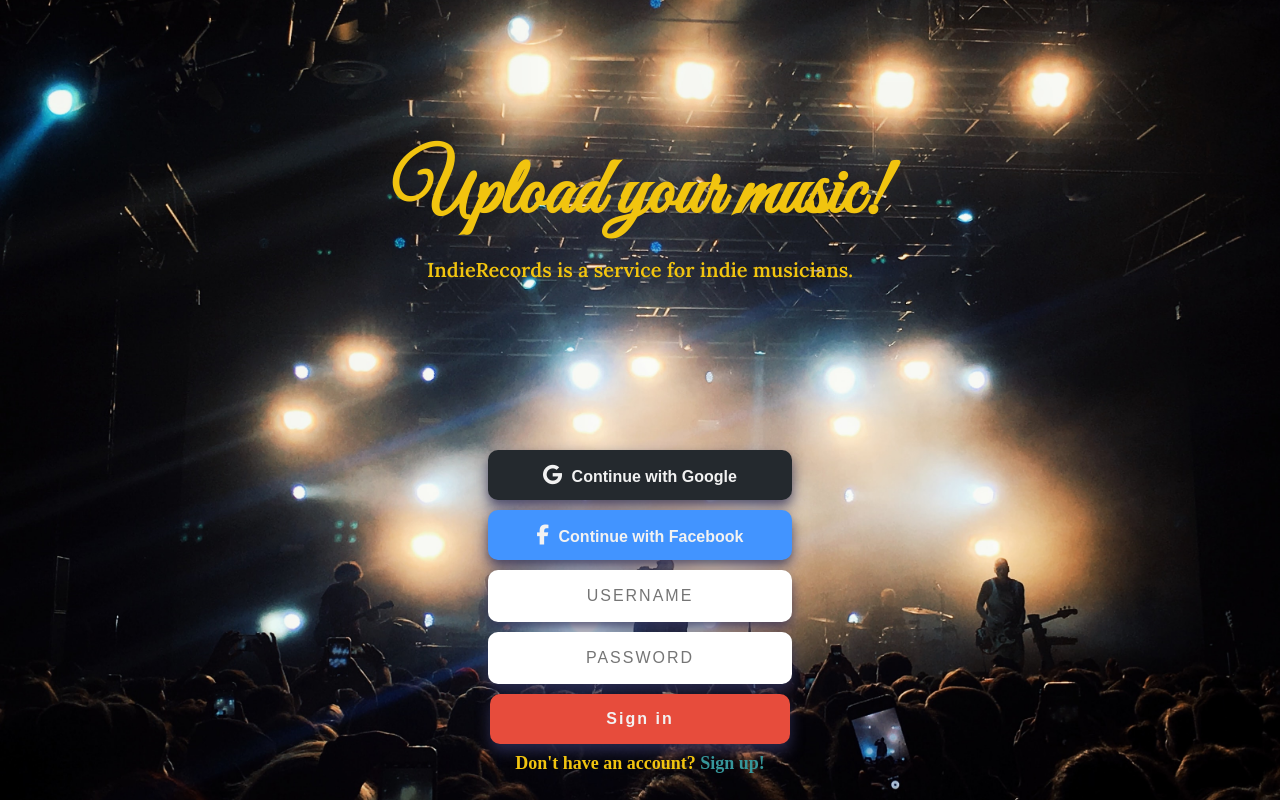
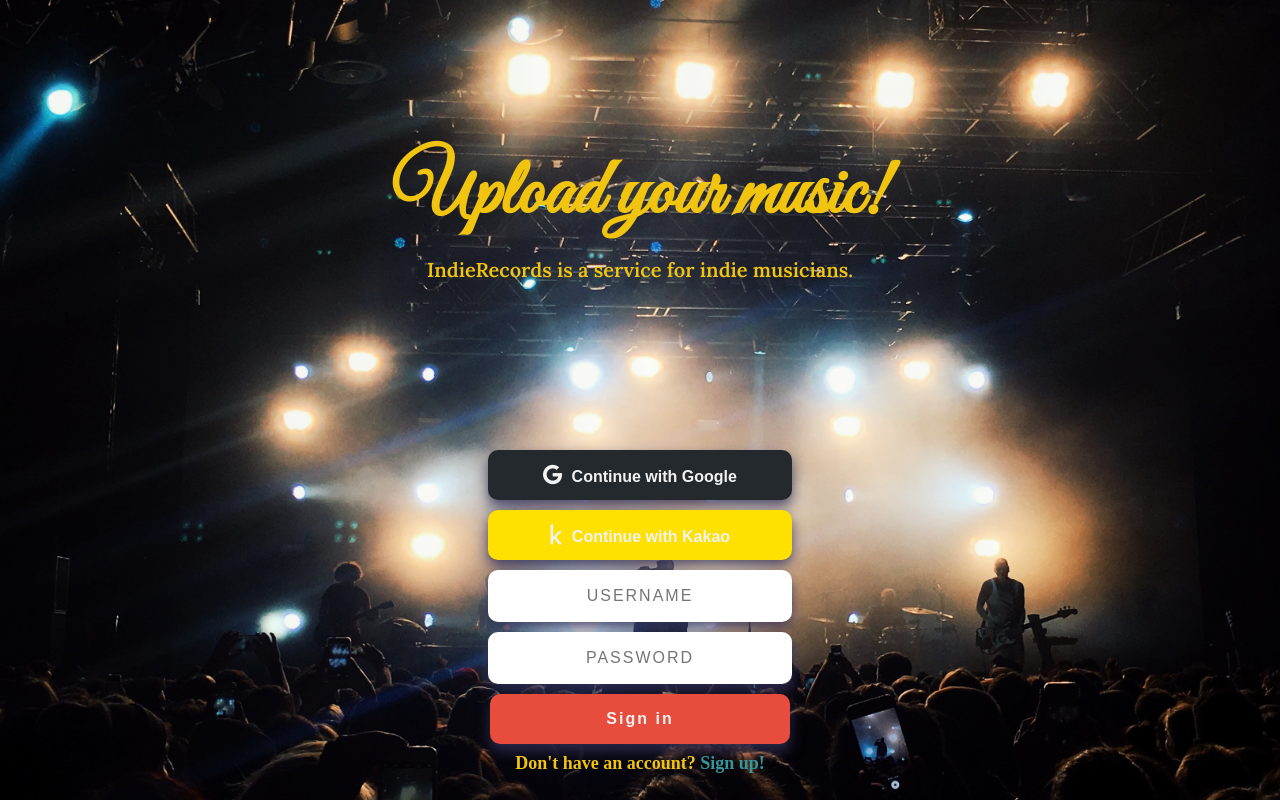
Before and after one commit to Peter-Roh/IndieRecords, a Django app: page / in a window 1280 px wide. Run offline with Django 3.2, Linux system fonts and the light colour scheme; some libraries are stand-ins or nearby versions.

Commit message:
change facebook login -> kakao login (no time to wait for inspection)

```diff
--- a/core/urls.py
+++ b/core/urls.py
@@ -12,6 +12,6 @@ urlpatterns = [
     path("", views.LoginView.as_view(), name="login"),
     path("login/google/", views.google_login, name="google-login"),
     path("login/google/callback/", views.google_callback, name="google-callback"),
-    path("login/facebook/", views.facebook_login, name="facebook-login"),
-    path("login/facebook/callback/", views.facebook_callback, name="facebook-callback"),
+    path("login/kakao/", views.kakao_login, name="kakao-login"),
+    path("login/kakao/callback/", views.kakao_callback, name="kakao-callback"),
 ]
--- a/core/views.py
+++ b/core/views.py
@@ -41,7 +41,7 @@ class GoogleException(Exception):
     pass
 
 
-class FacebookException(Exception):
+class KakaoException(Exception):
     pass
 
 
@@ -56,12 +56,12 @@ def google_login(request):
     )
 
 
-def facebook_login(request):
+def kakao_login(request):
     ''' use facebook oauth '''
-    client_id = os.environ.get("FACEBOOK_ID")
-    redirect_uri = "http://localhost:8000/login/facebook/callback/"
+    client_id = os.environ.get("KAKAO_KEY")
+    redirect_uri = "http://127.0.0.1:8000/login/kakao/callback"
     return redirect(
-        f"https://www.facebook.com/v8.0/dialog/oauth?client_id={client_id}&redirect_uri={redirect_uri}"
+        f"https://kauth.kakao.com/oauth/authorize?client_id={client_id}&redirect_uri={redirect_uri}&response_type=code"
     )
 
 
@@ -158,20 +158,31 @@ def google_callback(request):
         return redirect(reverse("core:login"))
 
 
-def facebook_callback(request):
+def kakao_callback(request):
     ''' sign in and log in with facebook '''
-    code = request.GET.get("code", None)
-    client_id = os.environ.get("FACEBOOK_ID")
-    client_secret = os.environ.get("FACEBOOK_SECRET")
-    redirect_uri = "http://localhost:8000/login/facebook/callback/"
-    if code is not None:
-        # get access_token with the code
-        request_api = requests.post(
-            f"https://graph.facebook.com/v8.0/oauth/access_token?client_id={client_id}&client_secret={client_secret}&redirect_uri={redirect_uri}&code={code}"
-        )
-        result_json = request_api.json()
-        error = result_json.get("error", None)
-        if error is not None:
-            raise FacebookException()
-        else:
-            access_token = result_json.get("access_token")
+    try:
+        code = request.GET.get("code", None)
+        client_id = os.environ.get("KAKAO_KEY")
+        client_secret = os.environ.get("KAKAO_SECRET")
+        redirect_uri = "http://127.0.0.1:8000/login/kakao/callback"
+        if code is not None:
+            # get access_token with the code
+            request_api = requests.post(
+                f"https://kauth.kakao.com/oauth/token?grant_type=authorization_code&client_id={client_id}&client_secret={client_secret}&redirect_uri={redirect_uri}&code={code}",
+            )
+            result_json = request_api.json()
+            error = result_json.get("error", None)
+            if error is not None:
+                raise KakaoException()
+            else:
+                access_token = result_json.get("access_token")
+                profile_request = requests.get(
+                    "https://kapi.kakao.com/v2/user/me",
+                    headers={
+                        "Authorization": f"Bearer {access_token}",
+                    },
+                )
+                profile_json = profile_request.json()
+                print(profile_json)
+    except KakaoException:
+        return redirect(reverse("core:login"))
--- a/static/css/partials/header.css
+++ b/static/css/partials/header.css
@@ -54,6 +54,7 @@ header {
     height: 40px;
     border-radius: 50%;
     margin-right: 5px;
+    cursor: pointer;
 }
 .user__status .login-box .user__username {
     color: #910A2A;
--- a/static/css/users/main.css
+++ b/static/css/users/main.css
@@ -60,14 +60,16 @@
     transform: scale(0.95);
 }
 .login__box #google a,
-.login__box #google a:visited {
+.login__box #google a:visited,
+.login__box #kakao a,
+.login__box #kakao a:visited {
     text-decoration: none;
     color: #f2f2f2;
 }
-.login__box #facebook {
+.login__box #kakao {
     margin-top: 10px;
     margin-bottom: 10px;
-    background-color: #4294FF;
+    background-color: #FEE100;
     color: #f2f2f2;
     font-size: 16px;
     font-weight: 600;
@@ -78,7 +80,7 @@
     height: 50px;
     box-shadow: 0 7px 14px rgba(50, 50, 93, 0.8), 0 3px 6px rgba(0, 0, 0, 0.08);
 }
-.login__box #facebook:active {
+.login__box #kakao:active {
     transform: scale(0.95);
 }
 i {
--- a/templates/core/main.html
+++ b/templates/core/main.html
@@ -11,9 +11,11 @@
                 Continue with Google
             </a>
         </button>
-        <button id="facebook">
-            <i class="fab fa-facebook-f"></i>
-            Continue with Facebook
+        <button id="kakao">
+            <a href="{% url 'core:kakao-login' %}">
+                <i class="fab fa-kaggle"></i>
+                Continue with Kakao
+            </a>
         </button>
         <form action="{% url 'core:login' %}" method="POST" id="login-form">
             {% csrf_token %}
--- a/users/models.py
+++ b/users/models.py
@@ -21,12 +21,12 @@ class User(AbstractUser):
 
     LOGIN_DEFAULT = "default"
     LOGIN_GOOGLE = "google"
-    LOGIN_FACEBOOK = "facebook"
+    LOGIN_KAKAO = "kakao"
 
     LOGIN_CHOICES = (
         (LOGIN_DEFAULT, "Default"),
         (LOGIN_GOOGLE, "Google"),
-        (LOGIN_FACEBOOK, "Facebook"),
+        (LOGIN_KAKAO, "Kakao"),
     )
 
     avatar = models.ImageField(upload_to="avatar", blank=True)
```
Also changed, not shown: README.md.
